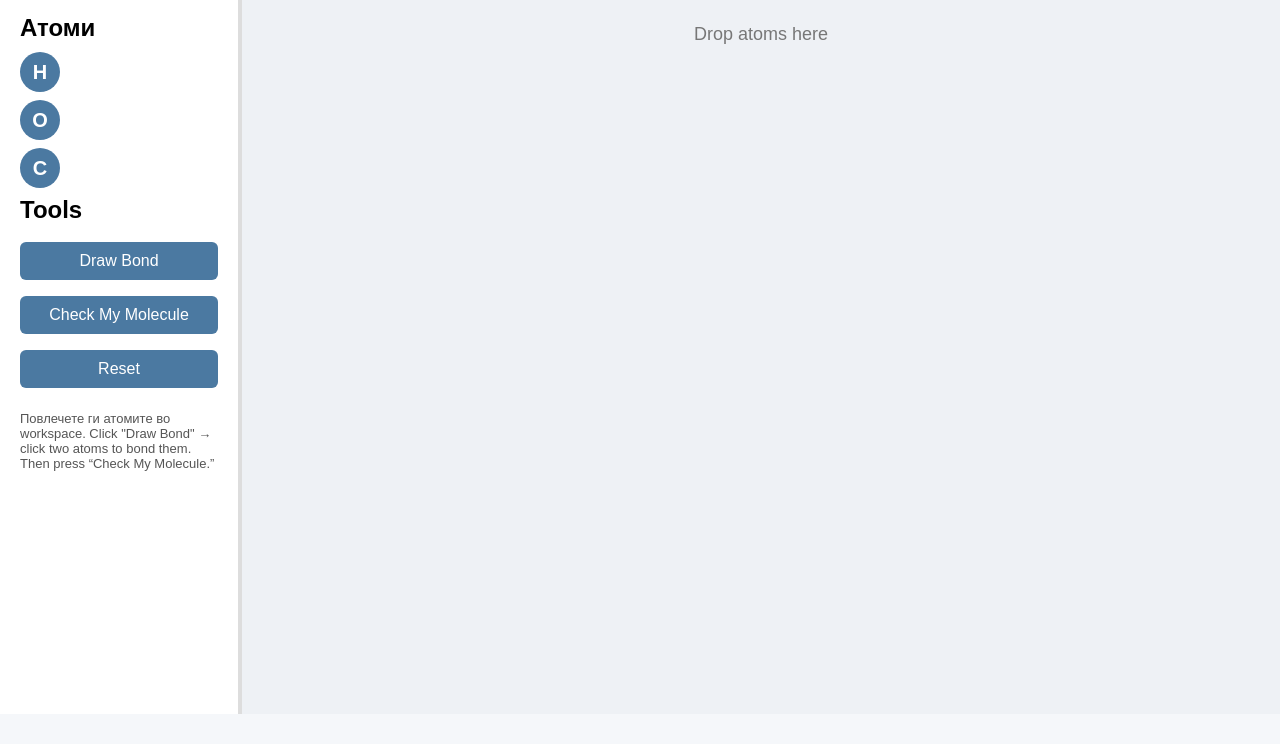
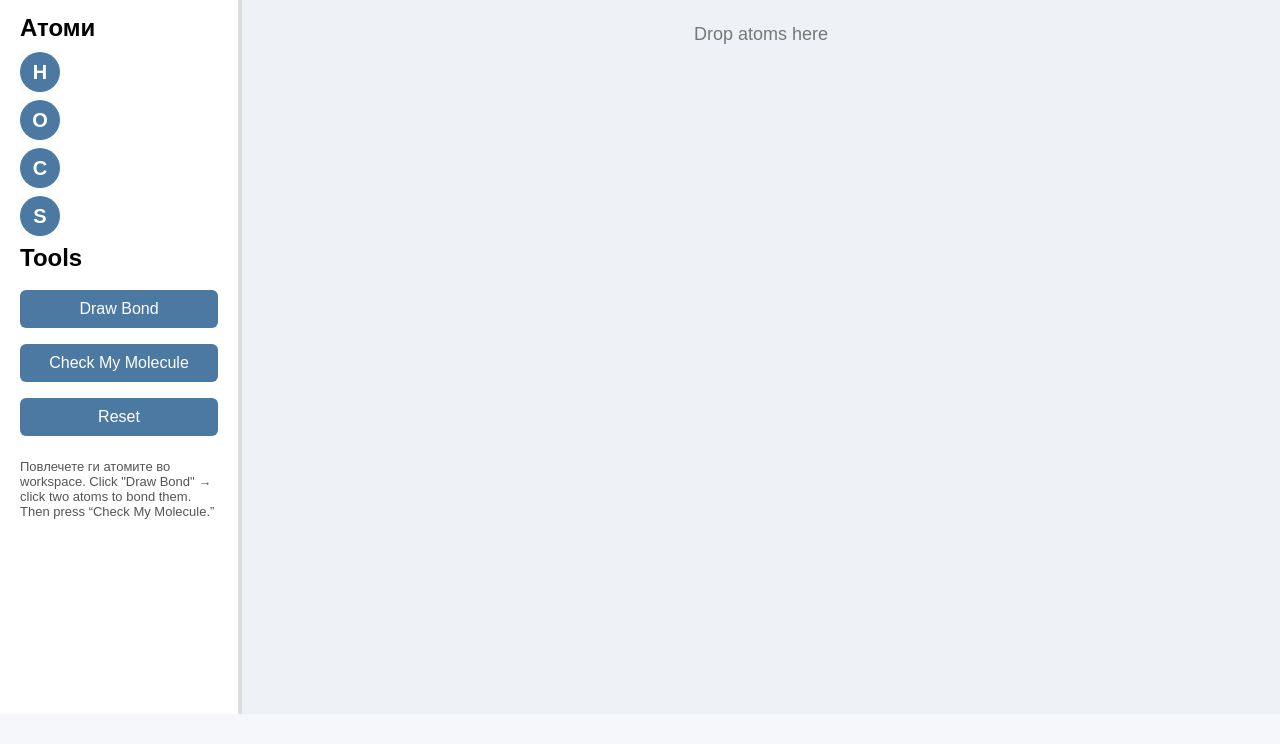
Before and after one commit to biseraalchevska/gradime-molekuli, a plain HTML site: page index.html in a window 1280 px wide. Shown: the part 68-812 px from the top of the page. Drawn offline with Linux system fonts and the light colour scheme.

Commit message:
added S atom

```diff
--- a/index.html
+++ b/index.html
@@ -22,6 +22,8 @@
             <div class="atom" draggable="true" data-atom="H">H</div>
             <div class="atom" draggable="true" data-atom="O">O</div>
             <div class="atom" draggable="true" data-atom="C">C</div>
+            <div class="atom" draggable="true" data-atom="S">S</div>
+
 
             <h2>Tools</h2>
             <button id="bondBtn">Draw Bond</button>
```
